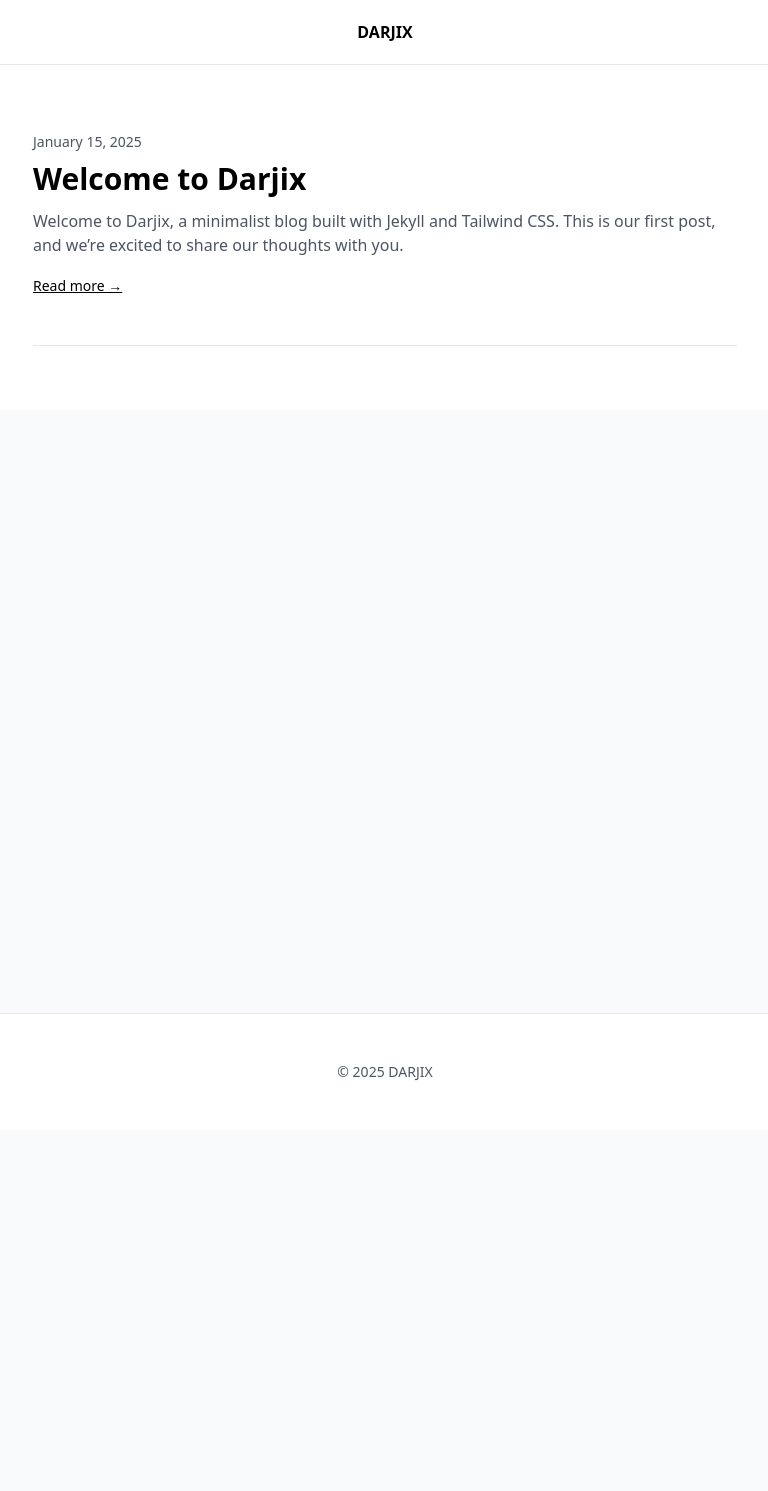
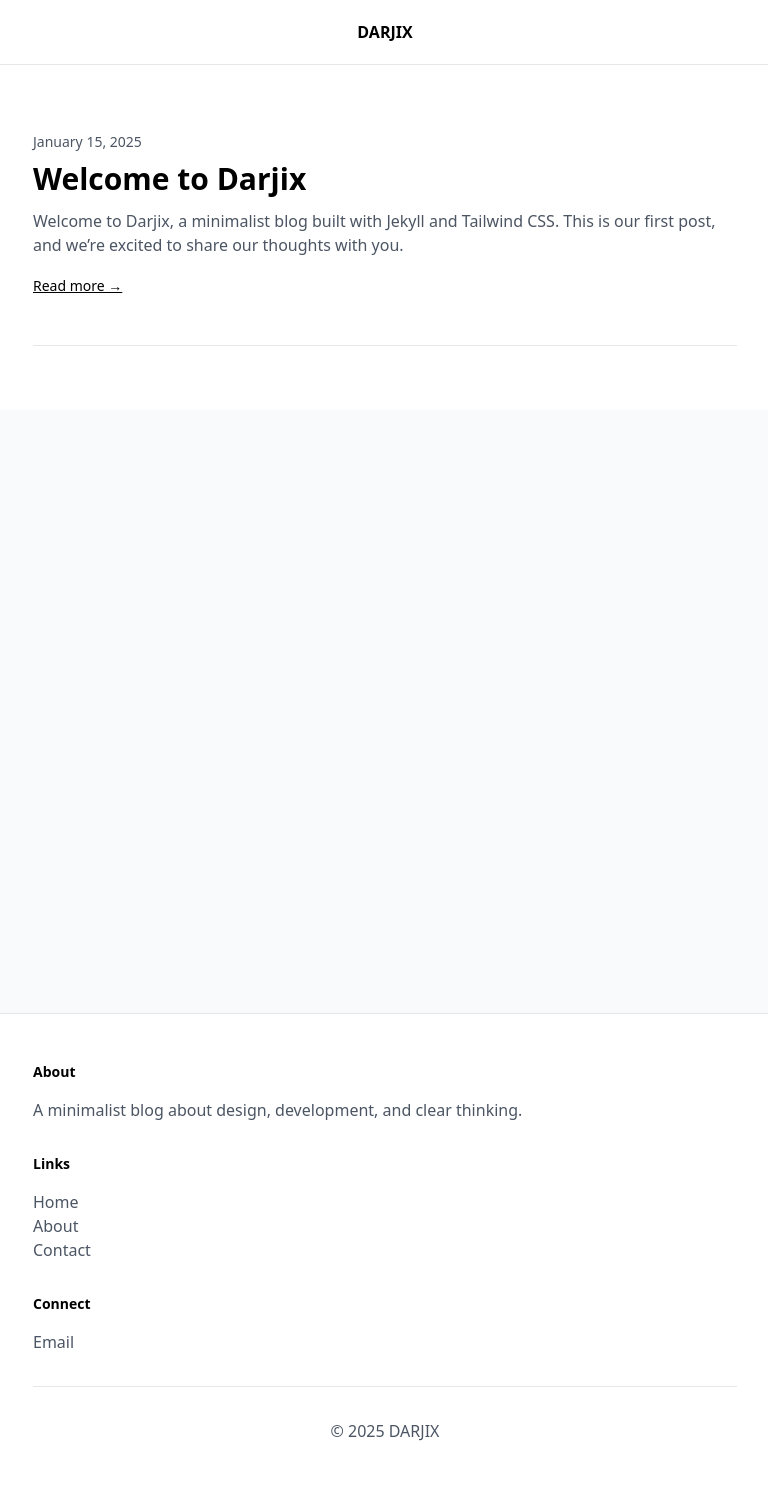
Before and after one commit to saldarji/darjix, a Jekyll site: the page built from index.html, in a window 1280 px wide. Shown: the whole page, without its empty margins (255-1023 px from the left). Built offline with Jekyll 4.4.1, drawn with Linux system fonts in a browser that asks for light colours; before the commit the page ends 1130 px from its top, so only the background shows below that.

Commit message:
Restore full footer with About, Links, and Connect sections

```diff
--- a/_includes/footer.html
+++ b/_includes/footer.html
@@ -1,7 +1,58 @@
 <footer class="bg-white border-t border-gray-200 mt-12">
   <div class="max-w-3xl mx-auto py-12 px-4 sm:px-6 lg:px-8">
-    <div class="text-center">
-      <p class="text-sm text-gray-600">
+    <div class="grid grid-cols-1 md:grid-cols-3 gap-8">
+      <!-- About Section -->
+      <div>
+        <h3 class="text-sm font-semibold text-black tracking-wider uppercase">
+          About
+        </h3>
+        <p class="mt-4 text-base text-gray-600">
+          {{ site.description }}
+        </p>
+      </div>
+
+      <!-- Links Section -->
+      <div>
+        <h3 class="text-sm font-semibold text-black tracking-wider uppercase">
+          Links
+        </h3>
+        <ul class="mt-4 space-y-4">
+          <li>
+            <a href="{{ '/' | relative_url }}" class="text-base text-gray-600 hover:text-black">
+              Home
+            </a>
+          </li>
+          <li>
+            <a href="{{ '/about' | relative_url }}" class="text-base text-gray-600 hover:text-black">
+              About
+            </a>
+          </li>
+          <li>
+            <a href="{{ '/contact' | relative_url }}" class="text-base text-gray-600 hover:text-black">
+              Contact
+            </a>
+          </li>
+        </ul>
+      </div>
+
+      <!-- Social/Contact Section -->
+      <div>
+        <h3 class="text-sm font-semibold text-black tracking-wider uppercase">
+          Connect
+        </h3>
+        <ul class="mt-4 space-y-4">
+          <li>
+            <a href="mailto:hello@darjix.com" class="text-base text-gray-600 hover:text-black">
+              Email
+            </a>
+          </li>
+          <!-- Add more social links as needed -->
+        </ul>
+      </div>
+    </div>
+
+    <div class="mt-8 border-t border-gray-200 pt-8">
+      <p class="text-base text-gray-600 text-center">
         &copy; {{ 'now' | date: "%Y" }} {{ site.title }}
       </p>
     </div>
```
